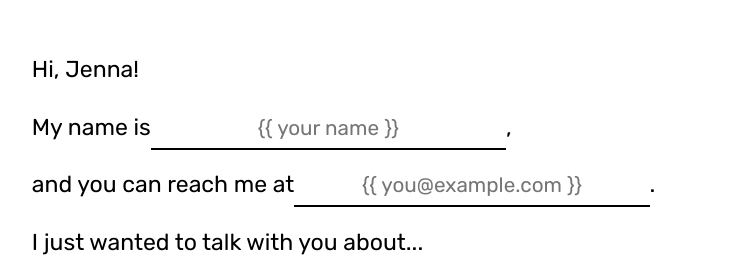
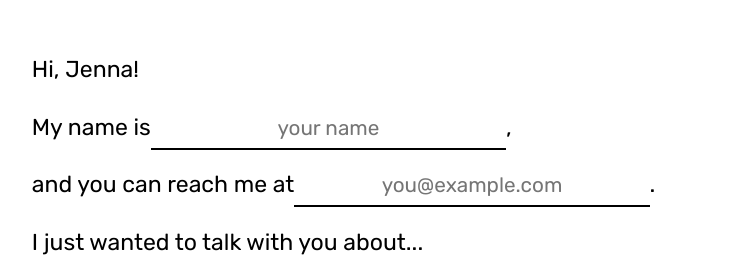
Before and after one commit to jenna-m/portfolio, a React (Create React App) app: page /contact in a window 1280 px wide. Shown: the part 109-366 px from the top of the page, without its empty margins (273-1010 px from the left). Built offline with nearby package versions, Linux system fonts and the light colour scheme.

Commit message:
Update contactForm.js

```diff
--- a/src/components/pages/contact/contactForm.js
+++ b/src/components/pages/contact/contactForm.js
@@ -104,7 +104,7 @@ export const ContactForm = () => {
 								className="field"
 								type="name"
 								name="name"
-								placeholder="{{ your name }}"
+								placeholder="your name"
 								onBlur={handleBlur}
 							/>
 							<ErrorMessage name="name" component="error-text" />
@@ -118,7 +118,7 @@ export const ContactForm = () => {
 								className="field"
 								type="email"
 								name="email"
-								placeholder="{{ you@example.com }}"
+								placeholder="you@example.com"
 								onBlur={handleBlur}
 							/>
 							<ErrorMessage name="email" component="error-text" />
```
